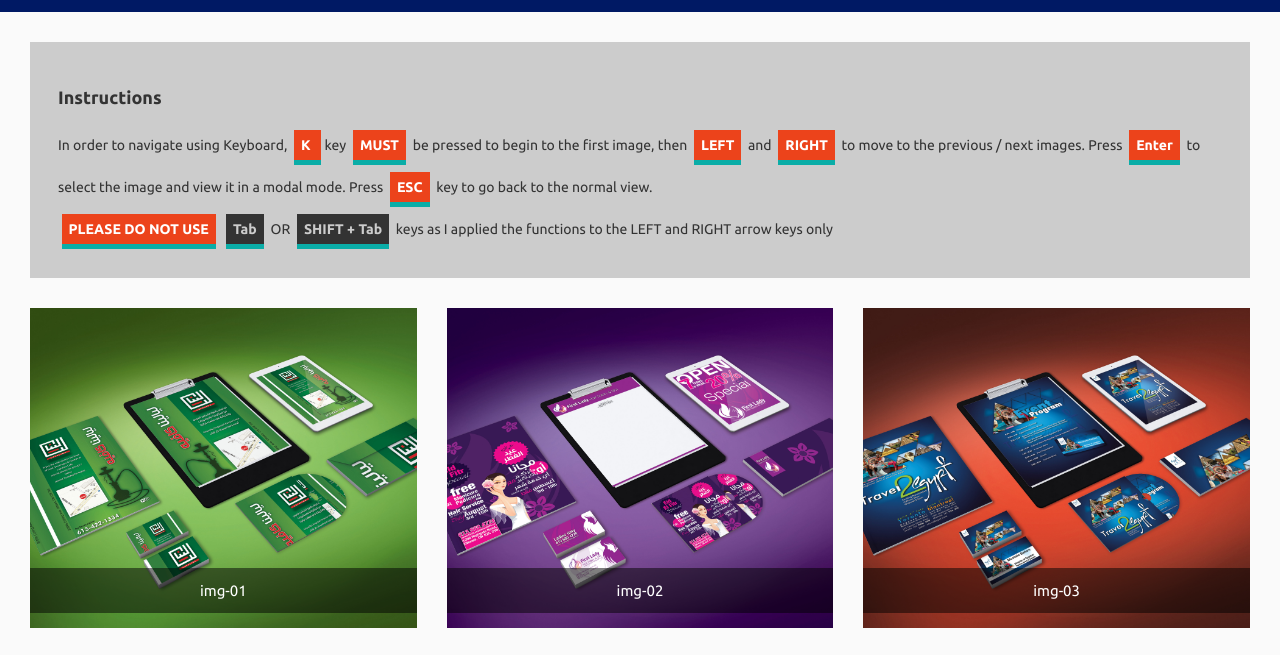
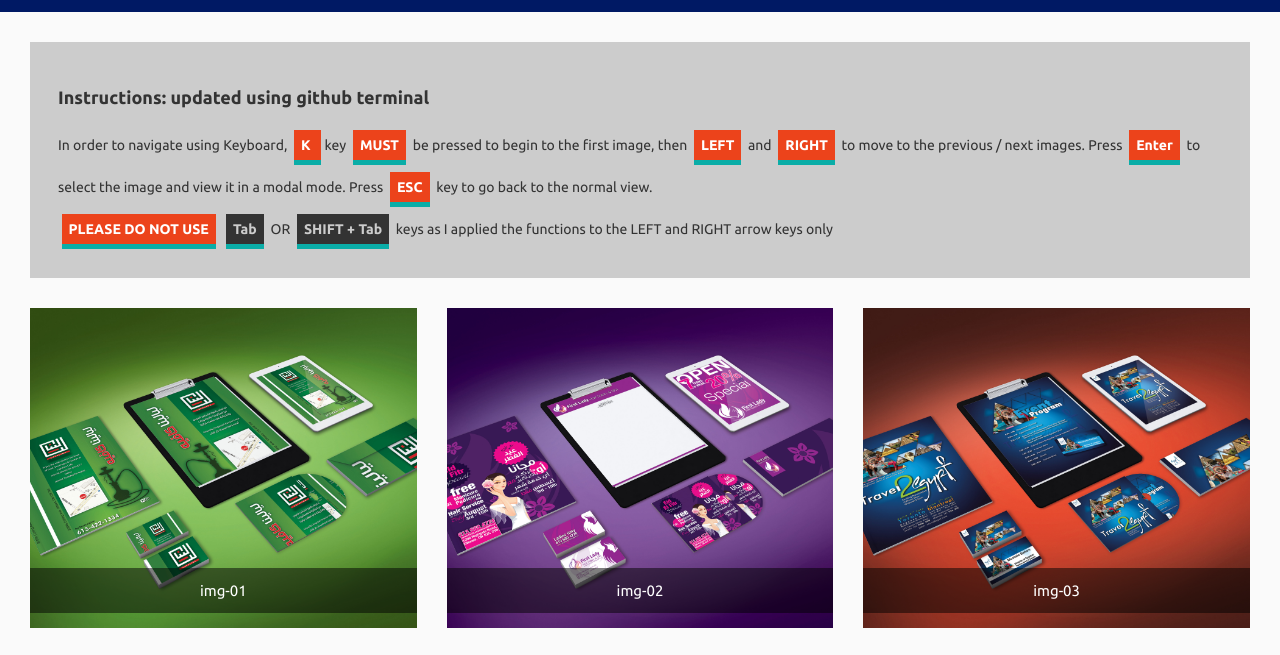
Before and after one commit to huss0249/huss0249.github.io, a plain HTML site: page index.html in a window 1280 px wide. Shown: the part 118-773 px from the top of the page. Drawn offline with nearby package versions, Linux system fonts and the light colour scheme.

Commit message:
updated js instructions title and html title

```diff
--- a/index.html
+++ b/index.html
@@ -2,7 +2,7 @@
 <html lang="en" >
     <head>
         <meta charset="UTF-8">
-        <title>Interactive Gallery</title>
+        <title>Interactive Gallery on GitHub</title>
         <!-- <link rel="stylesheet" href="https://cdnjs.cloudflare.com/ajax/libs/meyer-reset/2.0/reset.min.css"> -->
         <!-- <link rel="stylesheet" href="./style.css"> -->
     </head>
--- a/script.js
+++ b/script.js
@@ -30,7 +30,7 @@ document.addEventListener("DOMContentLoaded", function(event) {
 */
 
 const $instructions = document.getElementById('instructions');
-$instructions.title = "<h2>Instructions</h2>"
+$instructions.title = "<h2>Instructions: updated using github terminal</h2>"
 $instructions.description = "<p>In order to navigate using Keyboard, <strong> K </strong> key <strong>MUST</strong> be pressed to begin to the first image, then <strong>LEFT</strong> and <strong>RIGHT</strong> to move to the previous / next images. Press <strong>Enter</strong> to select the image and view it in a modal mode. Press <strong>ESC</strong> key to go back to the normal view.</p><p><strong>PLEASE DO NOT USE</strong> <strong class='disabled'>Tab</strong> OR <strong class='disabled'>SHIFT + Tab</strong> keys as I applied the functions to the LEFT and RIGHT arrow keys only </p>"
 $instructions.innerHTML = $instructions.title + $instructions.description;
 
```
